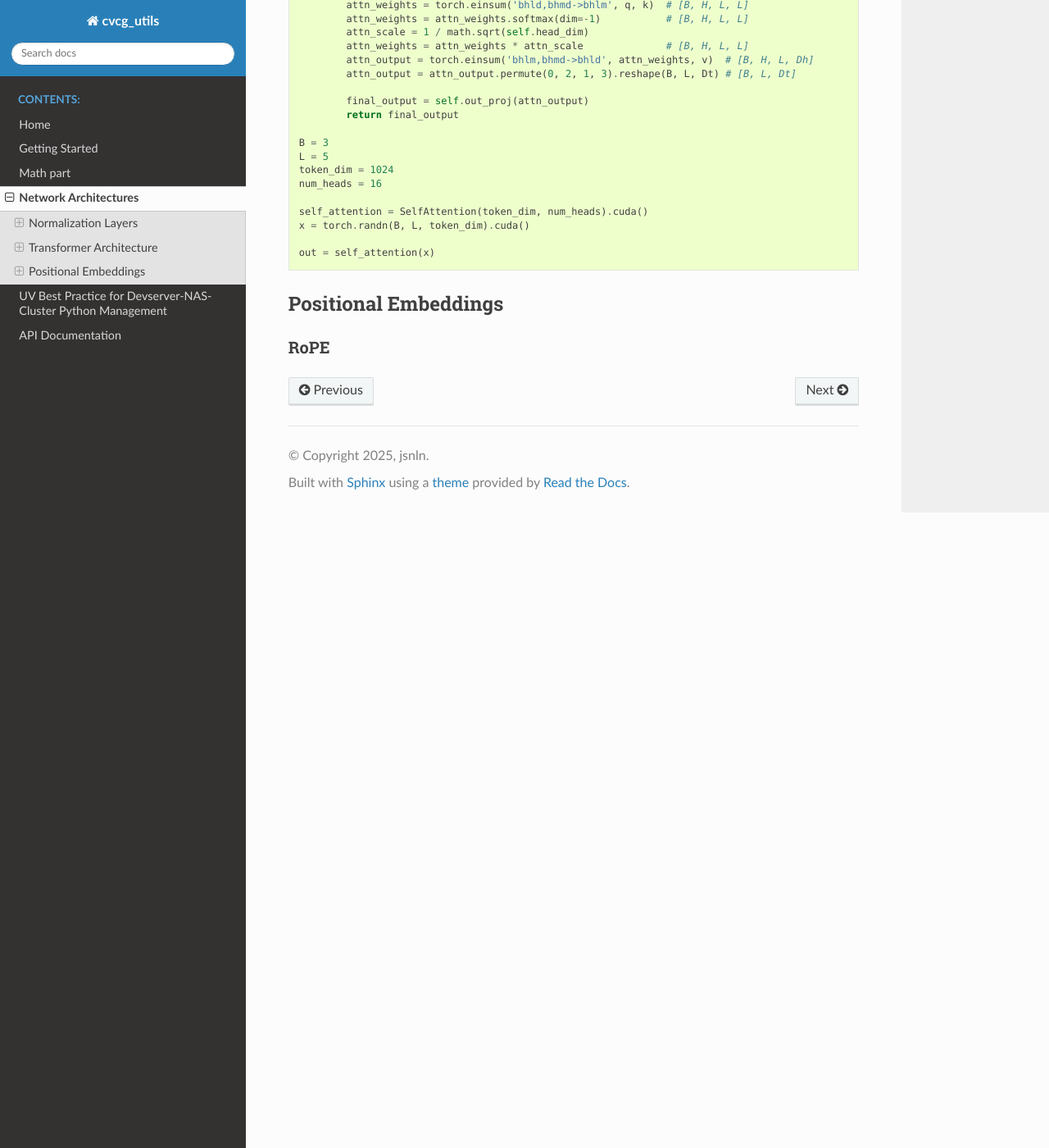
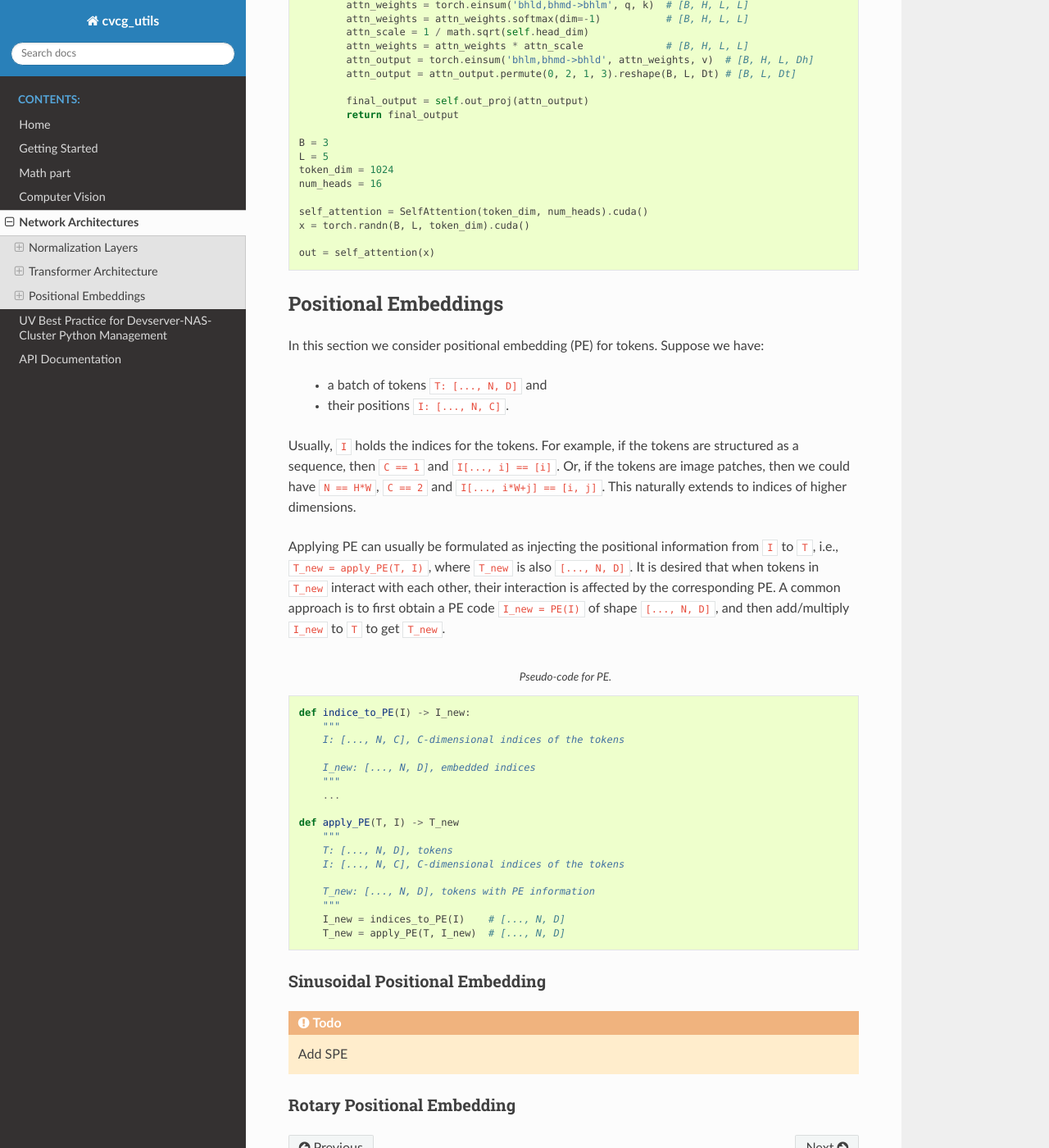
Before and after one commit to jsnln/cvcg_utils, a Sphinx documentation site: the page built from docs/source/tutorials/network_architectures.rst, in a window 1280 px wide and 1400 px high, scrolled down 5432 px. Shown: the whole window at 82% size. Built offline with Sphinx 7.4.7 and the Read the Docs theme 3.1.0, drawn with Linux system fonts in a browser that asks for light colours; pages that are not in the unit, such as notebooks, are missing from menus.

Commit message:
doc update

```diff
--- a/docs/source/conf.py
+++ b/docs/source/conf.py
@@ -38,6 +38,7 @@ html_static_path = ['_static']
 
 todo_include_todos = True
 
+
 autodoc_mock_imports = ['matplotlib',
                         'pytorch3d',
                         'tqdm',
--- a/docs/source/index.rst
+++ b/docs/source/index.rst
@@ -41,7 +41,9 @@
    Home <self>
    getting_started
    math_test
+   tutorials/computer_vision
    tutorials/network_architectures
+   tutorials/training_tricks
    tutorials/uv_best_practice
    api_source/modules
 
--- a/docs/source/tutorials/network_architectures.rst
+++ b/docs/source/tutorials/network_architectures.rst
@@ -284,7 +284,42 @@ Here :math:`B` denotes batch size, :math:`L` denotes sequence length (number of
 Positional Embeddings
 ---------------------
 
+In this section we consider positional embedding (PE) for tokens. Suppose we have:
+
+    - a batch of tokens ``T: [..., N, D]`` and
+    - their positions ``I: [..., N, C]``.
+
+Usually,  ``I`` holds the indices for the tokens. For example, if the tokens are structured as a sequence, then ``C == 1`` and ``I[..., i] == [i]``. Or, if the tokens are image patches, then we could have ``N == H*W``, ``C == 2`` and ``I[..., i*W+j] == [i, j]``. This naturally extends to indices of higher dimensions.
+
+Applying PE can usually be formulated as injecting the positional information from ``I`` to ``T``, i.e., ``T_new = apply_PE(T, I)``, where ``T_new`` is also ``[..., N, D]``. It is desired that when tokens in ``T_new`` interact with each other, their interaction is affected by the corresponding PE. A common approach is to first obtain a PE code ``I_new = PE(I)`` of shape ``[..., N, D]``, and then add/multiply ``I_new`` to ``T`` to get ``T_new``.
 
 
-RoPE
-^^^^
+.. code-block::
+    :caption: Pseudo-code for PE.
+
+    def indice_to_PE(I) -> I_new:
+        """
+        I: [..., N, C], C-dimensional indices of the tokens
+
+        I_new: [..., N, D], embedded indices
+        """
+        ...
+
+    def apply_PE(T, I) -> T_new
+        """
+        T: [..., N, D], tokens
+        I: [..., N, C], C-dimensional indices of the tokens
+
+        T_new: [..., N, D], tokens with PE information
+        """
+        I_new = indices_to_PE(I)    # [..., N, D]
+        T_new = apply_PE(T, I_new)  # [..., N, D]
+
+Sinusoidal Positional Embedding
+^^^^^^^^^^^^^^^^^^^^^^^^^^^^^^^
+
+.. todo::
+    Add SPE
+
+Rotary Positional Embedding
+^^^^^^^^^^^^^^^^^^^^^^^^^^^
--- a/docs/source/tutorials/uv_best_practice.rst
+++ b/docs/source/tutorials/uv_best_practice.rst
@@ -71,8 +71,6 @@ This is simple. Just do
     ... # do stuff with your new venv
     deactivate  # deactivate
 
-
-
 .. todo::
 
     It appears we still have to install Python interpreters, environments and packages on each cluster individually. Check if there is an easier way to clone environments across NAS (UV not using standalone environments is the main problem here). Maybe ``uv sync`` will help?
```
Also changed, not shown: docs/source/tutorials/computer_vision.rst (added, +100 -0 lines).
